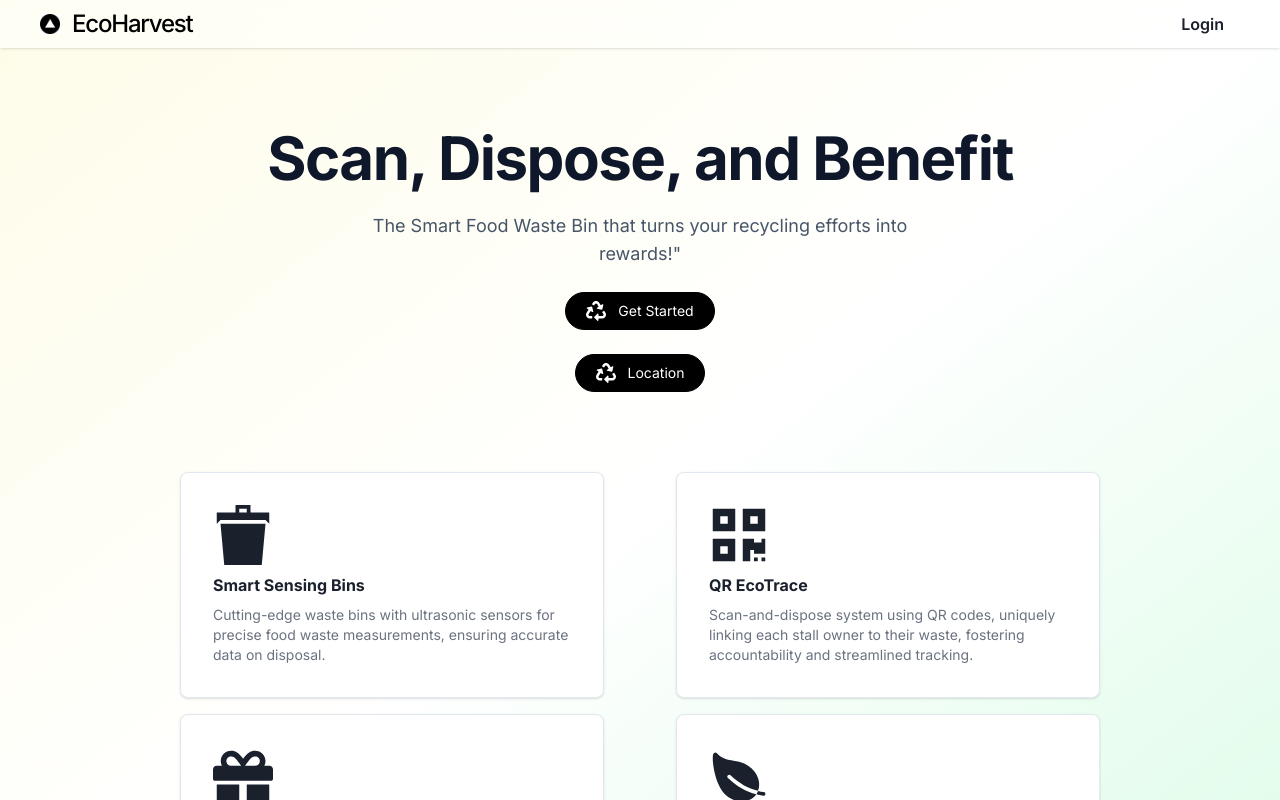
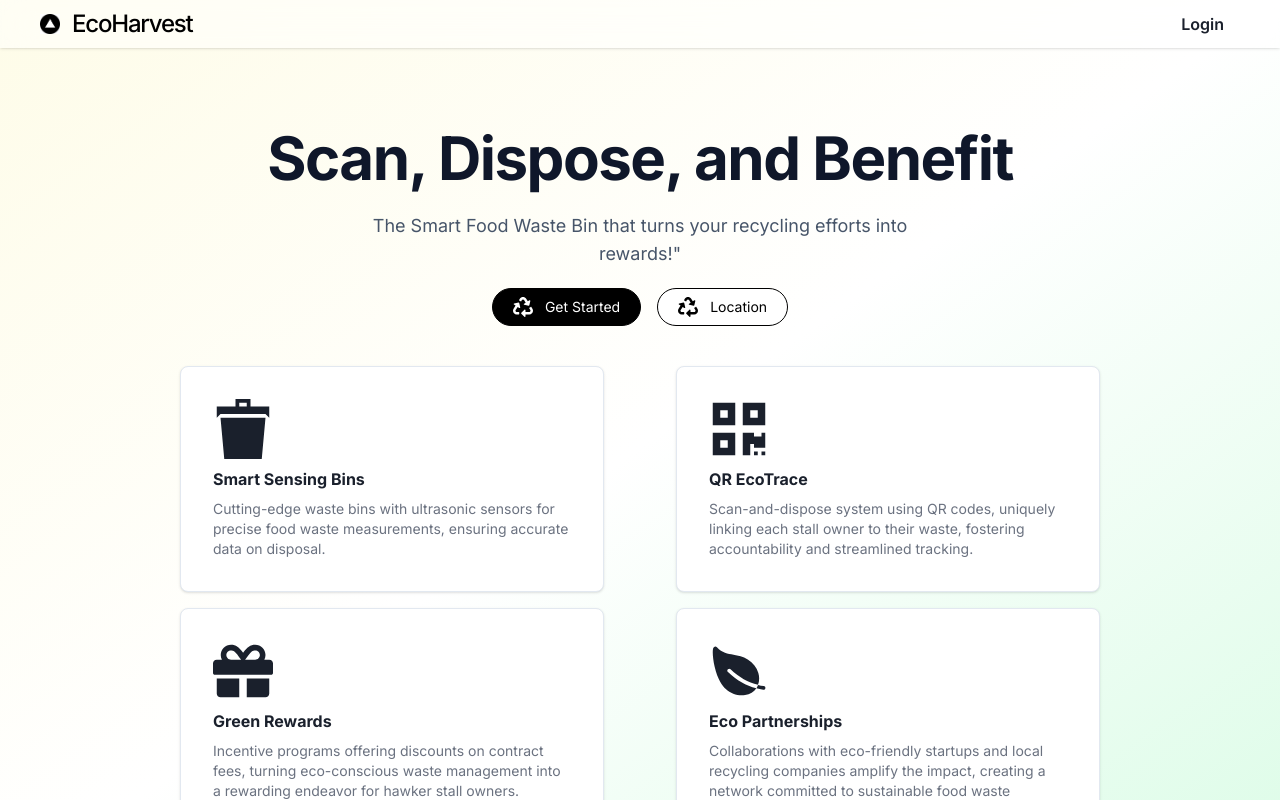
Before and after one commit to dunyanong/EcoHarvest, a Next.js app: page / in a window 1280 px wide. Shown: the top 800 px of the page. Built offline with nearby package versions, Linux system fonts and the light colour scheme; no server answers.

Commit message:
minorUpdates

```diff
--- a/pages/confirmpayment.js
+++ b/pages/confirmpayment.js
@@ -10,7 +10,7 @@ const ConfirmPayment = () => {
 
   // handle confirmation
   const handleConfirm = () => {
-    router.push('/paid');
+    router.push('/successful');
   };
 
   // handle cancellation
--- a/pages/creditsystem.js
+++ b/pages/creditsystem.js
@@ -37,7 +37,7 @@ export default function CreditSystem() {
                     <h3 className="font-bold">NTUC Vouchers</h3>
                     <p className="text-sm text-gray-500">A $10 NTUC voucher that you can use for various purchases. This reward allows for unlimited redemptions.</p>
                     <button className="group mx-auto mt-6 flex max-w-fit items-center justify-center space-x-2 rounded-full border border-black bg-black px-5 py-2 text-sm text-white transition-colors hover:bg-white hover:text-black gap-1">
-                        <a href="/paid"><p>100 PTS</p></a>
+                        <a href="/successful"><p>100 PTS</p></a>
                     </button>
                   </div>
                 </div>
@@ -49,7 +49,7 @@ export default function CreditSystem() {
                     <h3 className="font-bold">5% Tax Reduction</h3>
                     <p className="text-sm text-gray-500">Enjoy a 5% reduction in your tax liability, providing you with financial relief.</p>
                     <button className="group mx-auto mt-6 flex max-w-fit items-center justify-center space-x-2 rounded-full border border-black bg-black px-5 py-2 text-sm text-white transition-colors hover:bg-white hover:text-black gap-1">
-                        <a href="/paid"><p>1000 PTS</p></a>
+                        <a href="/successful"><p>1000 PTS</p></a>
                     </button>
                   </div>
                 </div>
@@ -61,7 +61,7 @@ export default function CreditSystem() {
                     <h3 className="font-bold">Government Business Support</h3>
                     <p className="text-sm text-gray-500">The government will support your business by purchasing a batch of vouchers from you and distributing them to citizens, providing exposure and potential new customers for your business.</p>
                     <button className="group mx-auto mt-6 flex max-w-fit items-center justify-center space-x-2 rounded-full border border-black bg-black px-5 py-2 text-sm text-white transition-colors hover:bg-white hover:text-black gap-1">
-                        <a href="/paid"><p>5000 PTS</p></a>
+                        <a href="/successful"><p>5000 PTS</p></a>
                     </button>
                   </div>
                 </div>
--- a/pages/index.js
+++ b/pages/index.js
@@ -21,21 +21,24 @@ export default function Home() {
                 <h1 className="text-slate-900 font-display font-bold text-4xl sm:text-5xl lg:text-6xl tracking-tight text-center">Scan, Dispose, and Benefit</h1>
                 <p className="mt-6 text-base md:text-lg text-slate-600 text-center max-w-xl mx-auto">The Smart Food Waste Bin that turns your recycling efforts into rewards!"</p>
             </div>
+            <div className="flex justify-center space-x-4 pt-5">
               <Link href='/auth/Login' legacyBehavior>
-                <button className="group mx-auto mt-6 flex max-w-fit items-center justify-center space-x-2 rounded-full border border-black bg-black px-5 py-2 text-sm text-white transition-colors hover:bg-white hover:text-black gap-1">
+                <button className="group flex items-center rounded-full border border-black bg-black px-5 py-2 text-sm text-white transition-colors hover:bg-white hover:text-black gap-3">
                   <FaRecycle className="fill-current w-5 h-5" />
                   <p>Get Started</p>
                 </button>
               </Link>
-            <Link href='/Profile/index' legacyBehavior>
-                <button className="group mx-auto mt-6 flex max-w-fit items-center justify-center space-x-2 rounded-full border border-black bg-black px-5 py-2 text-sm text-white transition-colors hover:bg-white hover:text-black gap-1">
+              <Link href='/location' legacyBehavior>
+                <button className="group flex items-center rounded-full border border-black bg-white px-5 py-2 text-sm text-black transition-colors hover:bg-black hover:text-white gap-3">
                   <FaRecycle className="fill-current w-5 h-5" />
                   <p>Location</p>
                 </button>
               </Link>
+            </div>
+
 
             <div className="mx-1">
-            <div className="mx-auto grid justify-center gap-4 md:grid-cols-2 pt-20">
+            <div className="mx-auto grid justify-center gap-4 md:grid-cols-2 pt-10">
               <div className="relative overflow-hidden rounded-lg border bg-white p-2 shadow mx-7">
                 <div className="flex flex-col justify-between rounded-md p-6">
                   <span className="text-2xl md:text-4xl lg:text-6xl mb-2"><ImBin2 /></span>
--- a/pages/paid.js
+++ b/pages/successful.js
@@ -5,7 +5,7 @@ import Layout from '../components/Layout';
 import Image from 'next/image';
 import Tick from '../img/greentick.jpg';
 
-export default function Paid() {
+export default function Successful() {
   const router = useRouter();
 
   const handleBack = () => {
@@ -22,7 +22,7 @@ export default function Paid() {
       <div className="flex items-center justify-center h-screen">
         <div className="p-8 rounded-md text-center">
           <div className='flex justify-center'>
-            <Image src={Tick} width={30} />
+            <Image src={Tick} width={60} />
           </div>
           <h1 className="text-2xl font-semibold my-4">Redemption Successful!</h1>
           <p className="text-sm text-gray-700">
```
Lines whose indentation alone changed are shown as unchanged.
